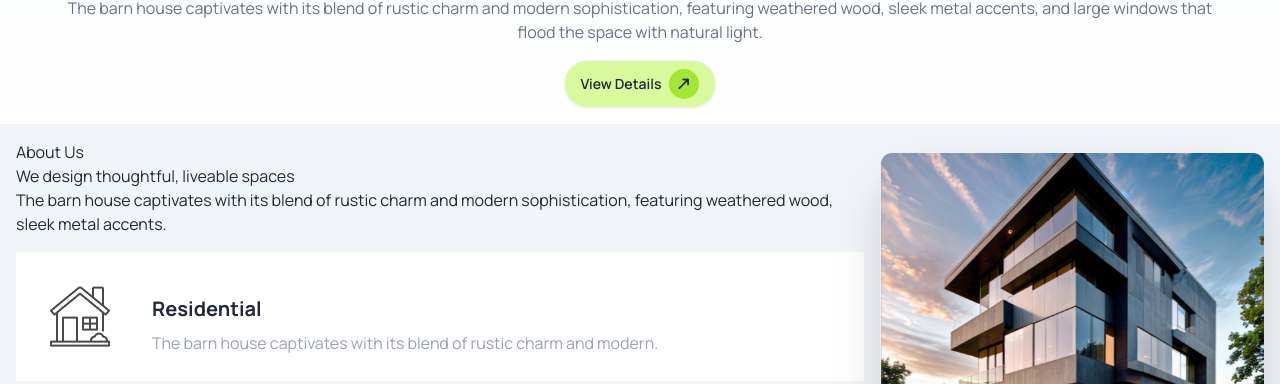
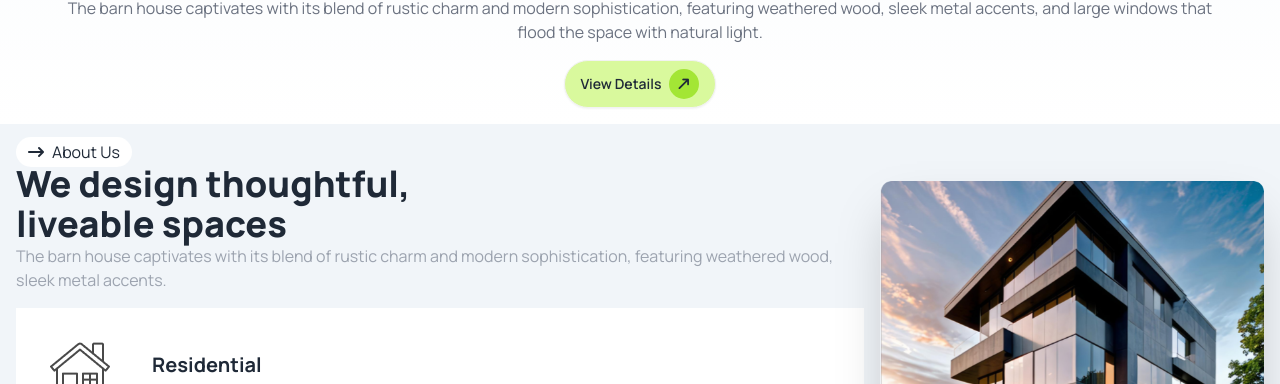
Before and after one commit to ShohagKaisar/Assignment-3, a website: page index.html in a window 1280 px wide. Shown: the part 567-951 px from the top of the page. Drawn offline with Linux system fonts and the light colour scheme.

Commit message:
update 3rd section left side

```diff
--- a/index.html
+++ b/index.html
@@ -87,9 +87,9 @@
           <img src="./assets/Rectangle.png" class="max-w-sm rounded-lg shadow-2xl" />
         </div>
         <div>
-          <p>About Us</p>
-          <h1>We design thoughtful, liveable spaces</h1>
-          <p>The barn house captivates with its blend of rustic charm and
+          <p class="bg-white inline py-1 px-3 rounded-full"><i class="rounded-full mr-2 fa-solid fa-arrow-right-long"></i>About Us</p>
+          <h1 class="text-4xl font-extrabold">We design thoughtful,<br> liveable spaces</h1>
+          <p class="text-gray-400">The barn house captivates with its blend of rustic charm and
             modern sophistication, featuring weathered wood, sleek metal accents.</p>
           <div class="flex items-center gap-6 space-y-4 bg-white p-4 my-4">
             <div class="p-4">
```
Also changed, not shown: src/output.css.
